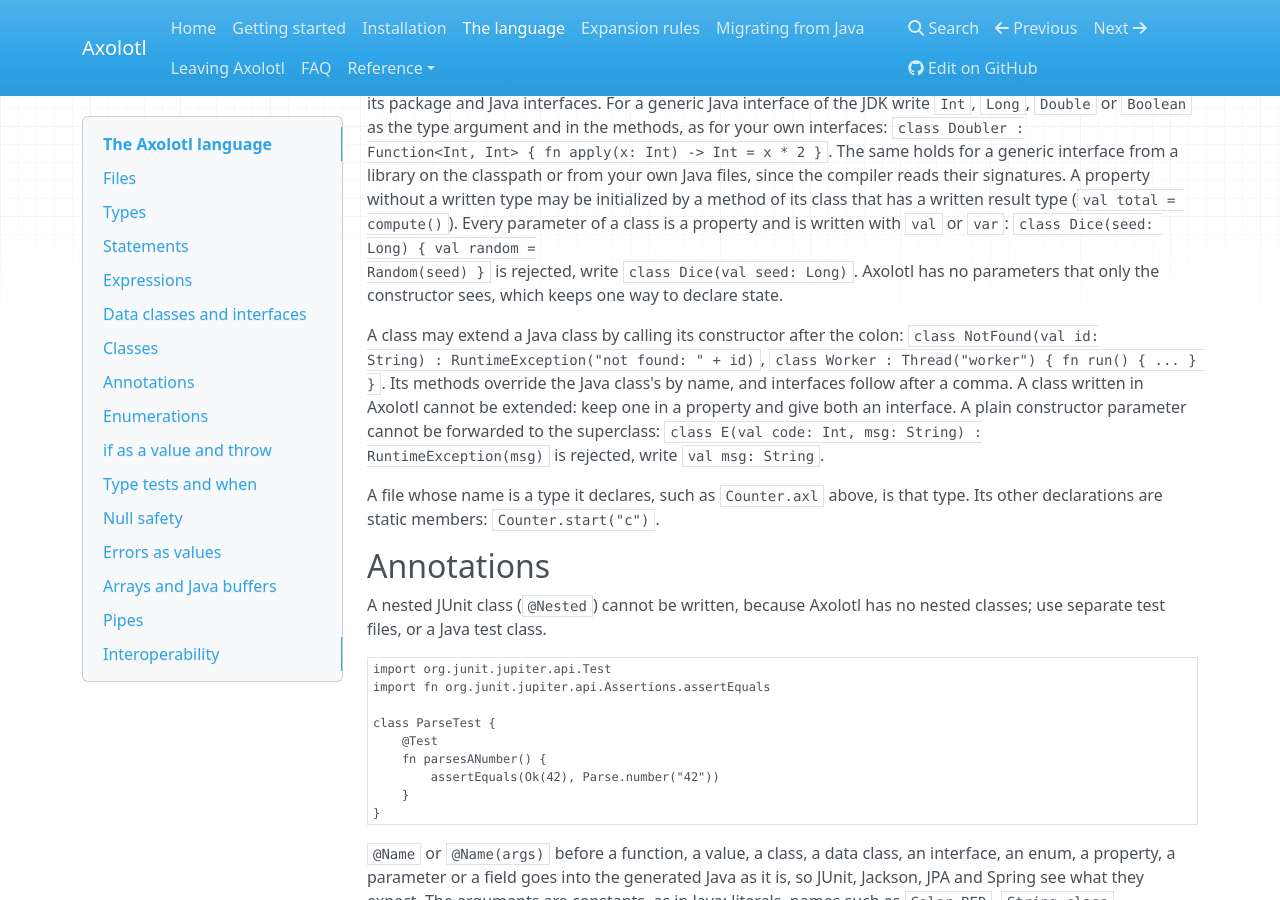
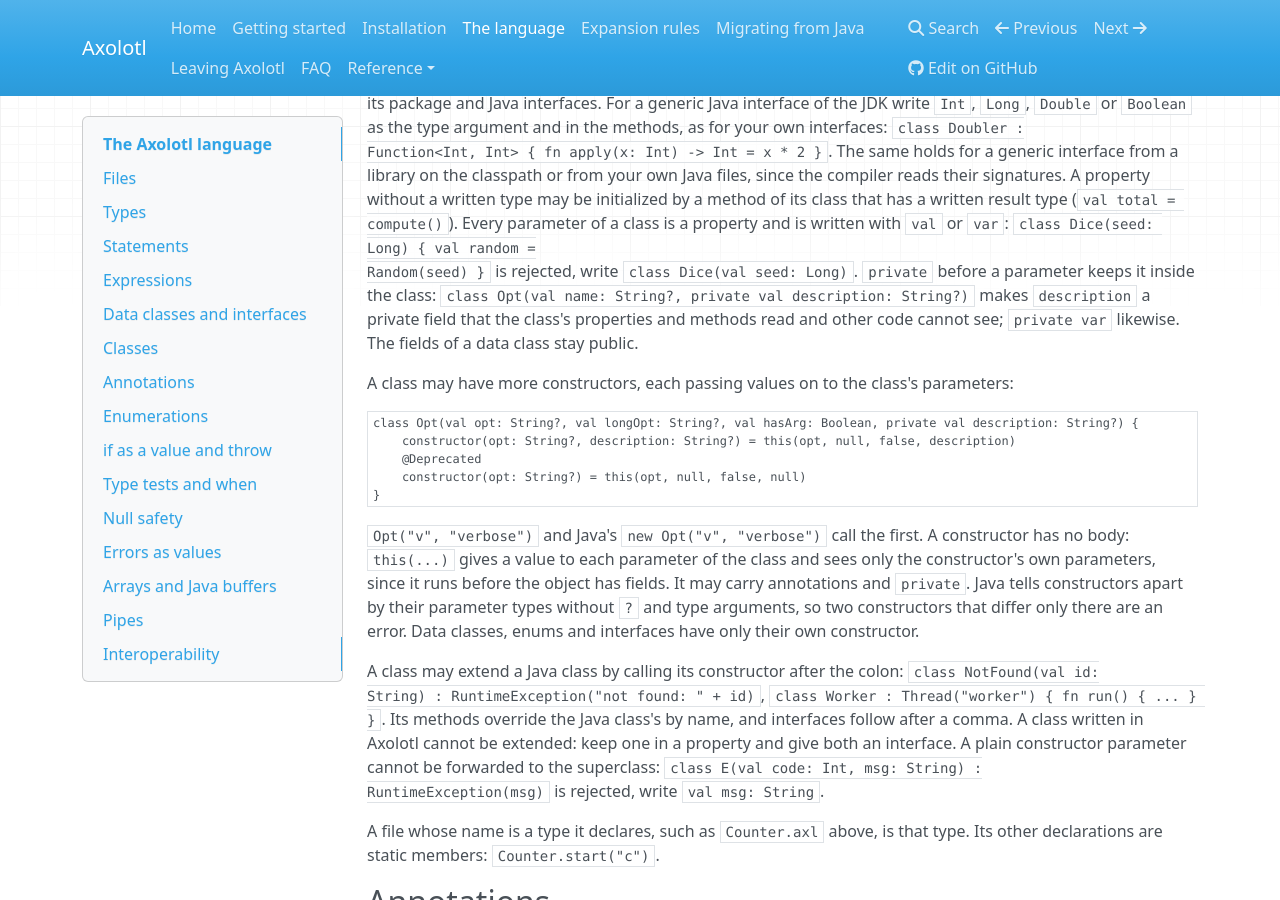
Before and after one commit to k1ngmang/axolotl-lang, an MkDocs documentation site: the page built from docs/language.md, in a window 1280 px wide and 900 px high, scrolled down 3536 px. Built offline with MkDocs 1.6.1, drawn with Linux system fonts in a browser that asks for light colours; nearby versions of some CDN libraries; some of the changed text lies outside the part shown.

Commit message:
Document private class parameters, constructors and typed handlers

````diff
--- a/docs/language.md
+++ b/docs/language.md
@@ -179,8 +179,25 @@ Function<Int, Int> { fn apply(x: Int) -> Int = x * 2 }`. The same holds for a ge
 classpath or from your own Java files, since the compiler reads their signatures. A property
 without a written type may be initialized by a method of its class that has a written result type (`val total = compute()`).
 Every parameter of a class is a property and is written with `val` or `var`: `class Dice(seed: Long) { val random =
-Random(seed) }` is rejected, write `class Dice(val seed: Long)`. Axolotl has no parameters that only the constructor sees,
-which keeps one way to declare state.
+Random(seed) }` is rejected, write `class Dice(val seed: Long)`. `private` before a parameter keeps it inside the class:
+`class Opt(val name: String?, private val description: String?)` makes `description` a private field that the class's
+properties and methods read and other code cannot see; `private var` likewise. The fields of a data class stay public.
+
+A class may have more constructors, each passing values on to the class's parameters:
+
+```axl
+class Opt(val opt: String?, val longOpt: String?, val hasArg: Boolean, private val description: String?) {
+    constructor(opt: String?, description: String?) = this(opt, null, false, description)
+    @Deprecated
+    constructor(opt: String?) = this(opt, null, false, null)
+}
+```
+
+`Opt("v", "verbose")` and Java's `new Opt("v", "verbose")` call the first. A constructor has no body: `this(...)` gives a
+value to each parameter of the class and sees only the constructor's own parameters, since it runs before the object has
+fields. It may carry annotations and `private`. Java tells constructors apart by their parameter types without `?` and type
+arguments, so two constructors that differ only there are an error. Data classes, enums and interfaces have only their own
+constructor.
 
 A class may extend a Java class by calling its constructor after the colon: `class NotFound(val id:
 String) : RuntimeException("not found: " + id)`, `class Worker : Thread("worker") { fn run() { ... } }`.
@@ -411,6 +428,11 @@ fn doubled(s: String) -> Result<Int, String> {
 - `attempt X else e -> Y` runs `X`; an `Exception` becomes `Err(Y)`. Without a name the exception
   is not available: `attempt X else Y`. `Y` is the error of the `Result` and cannot be `null` unless the error type is written with `?`:
   `val r: Result<String?, Exception?> = attempt ... else e -> null`.
+- `attempt X else e: IOException -> Y` catches only an `IOException`, as Java's `catch (IOException e)` does. `e` is an
+  `IOException` in the handler, and any other exception is thrown on as it would be without `attempt`, so a checked one
+  that the class does not take is an error: `val text = attempt Files.readString(p) else e: IOException -> throw
+  UncheckedIOException(e)`. The same holds for the handler and the exits of an `attempt` statement and for the `else` of
+  `use`. Without a class, the handler takes any `Exception`.
 - `==` on strings, data classes and other values that define their own equality is an error: it would
   compare the objects, not their values; write `a.equals(b)`. `==` on numbers, booleans and enum constants
   compares the values, also for numbers taken from a collection, such as `xs.get(0) == xs.get(1)` on a
````
Also changed, not shown: CHANGELOG.md (+4 -0 lines), docs/decisions.md (+4 -1 lines).
